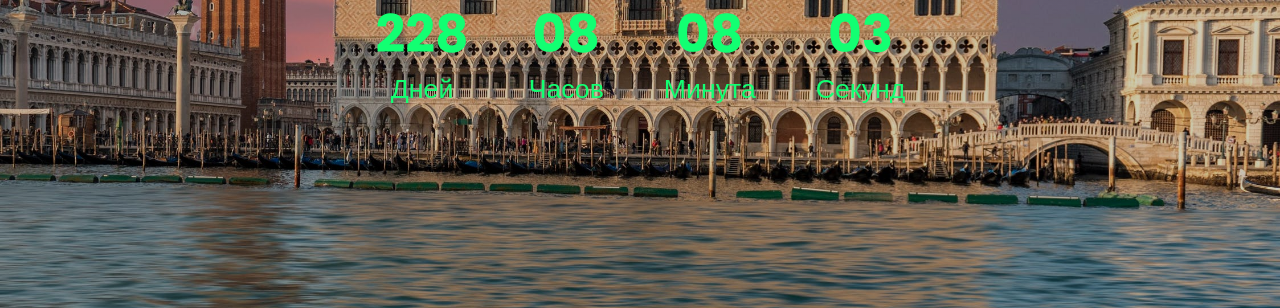
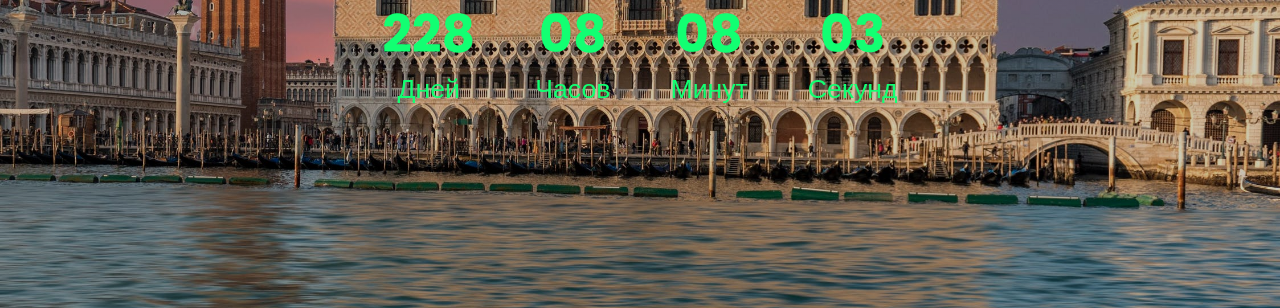
Before and after one commit to Vlad974-web/Countdown_Timer, a plain HTML site: page index.html in a window 1280 px wide. Shown: the part 492-800 px from the top of the page. Drawn offline with Linux system fonts and the light colour scheme.

Commit message:
Update index.html

```diff
--- a/index.html
+++ b/index.html
@@ -32,7 +32,7 @@
         <!-- MINUTE COUNTDOWN -->
         <div class="time">
             <h2 id="minute"></h2>
-            <small>Минута</small>
+            <small>Минут</small>
         </div>
 
         <!-- SECONDS COUNTDOWN -->
```
